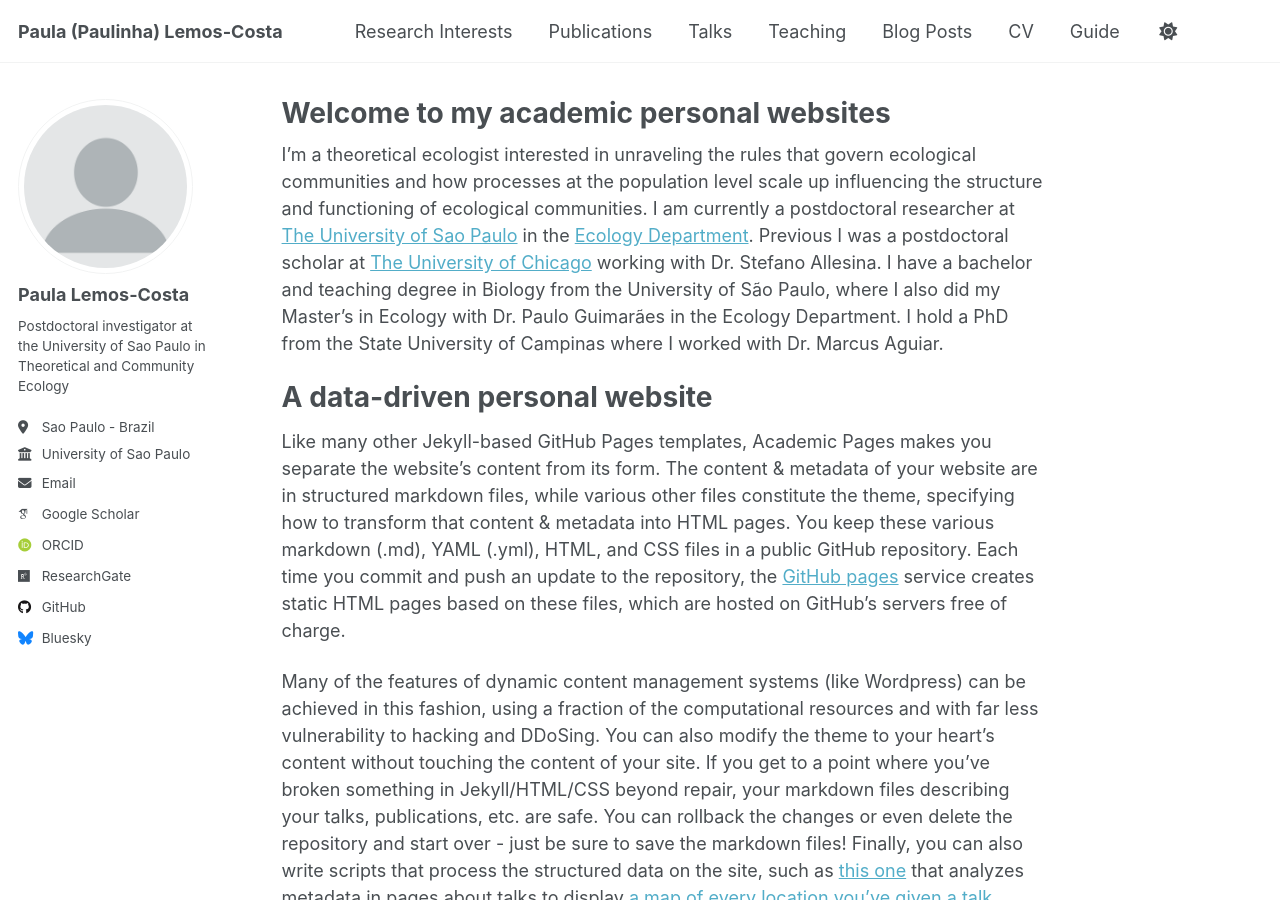
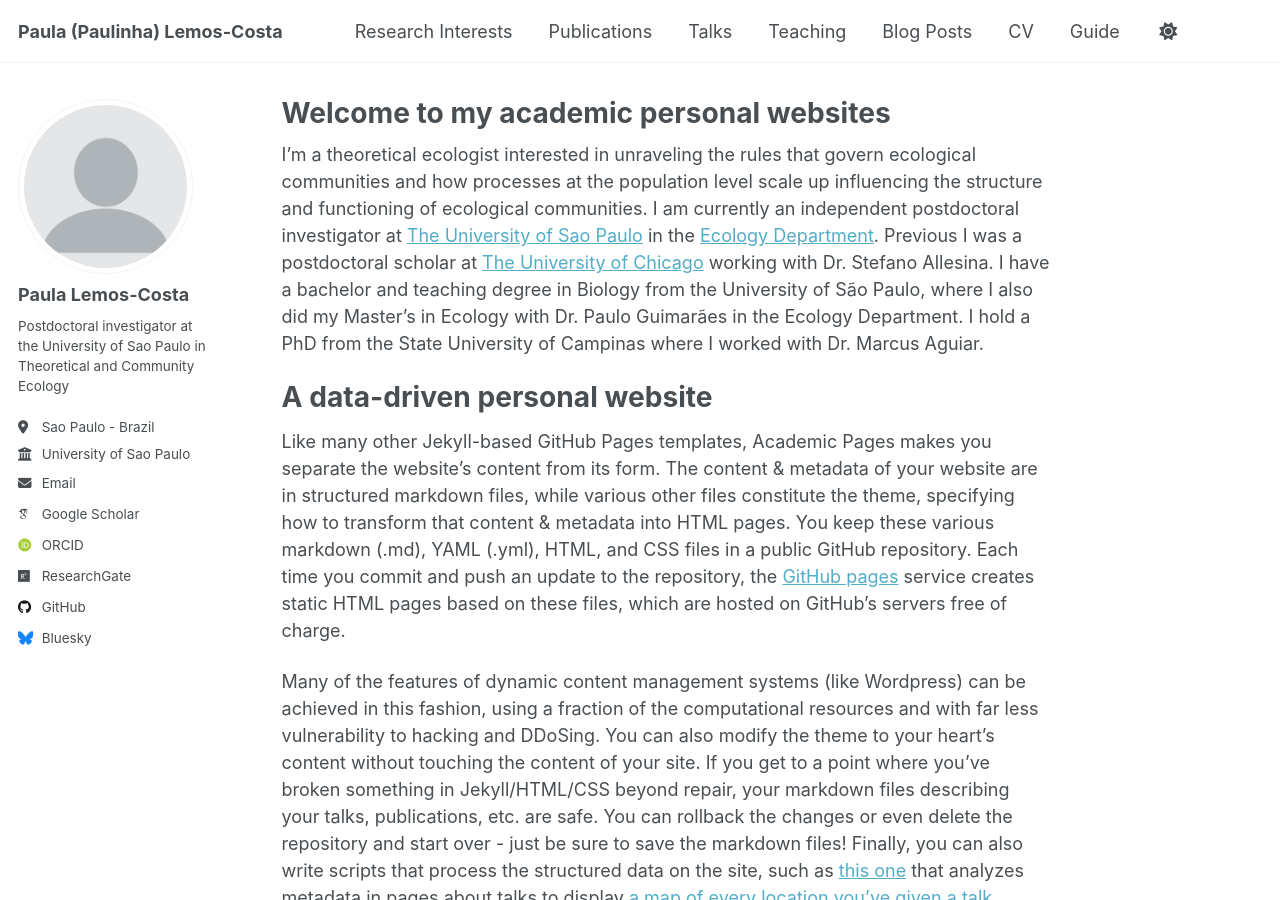
Before and after one commit to paulinhalemos/paulinhalemos.github.io, a Jekyll site: the page built from _pages/about.md, in a window 1280 px wide and 900 px high. Built offline with Jekyll 4.4.1, drawn with Linux system fonts in a browser that asks for light colours; some web fonts are replaced.

Commit message:
updates on website

```diff
--- a/_pages/about.md
+++ b/_pages/about.md
@@ -7,7 +7,7 @@ redirect_from:
   - /about.html
 ---
 
-I'm a theoretical ecologist interested in unraveling the rules that govern ecological communities and how processes at the population level scale up influencing the structure and functioning of ecological communities. I am currently a postdoctoral researcher at [The University of Sao Paulo](www.usp.br) in the [Ecology Department](https://www.ib.usp.br/ecologia.html). Previous I was a postdoctoral scholar at [The University of Chicago](www.uchicago.edu) working with Dr. Stefano Allesina. I have a bachelor and teaching degree in Biology from the University of São Paulo, where I also did my Master's in Ecology with Dr. Paulo Guimarães in the Ecology Department. I hold a PhD from the State University of Campinas where I worked with Dr. Marcus Aguiar.
+I'm a theoretical ecologist interested in unraveling the rules that govern ecological communities and how processes at the population level scale up influencing the structure and functioning of ecological communities. I am currently an independent postdoctoral investigator at [The University of Sao Paulo](www.usp.br) in the [Ecology Department](https://www.ib.usp.br/ecologia.html). Previous I was a postdoctoral scholar at [The University of Chicago](www.uchicago.edu) working with Dr. Stefano Allesina. I have a bachelor and teaching degree in Biology from the University of São Paulo, where I also did my Master's in Ecology with Dr. Paulo Guimarães in the Ecology Department. I hold a PhD from the State University of Campinas where I worked with Dr. Marcus Aguiar.
 
 
 A data-driven personal website
```
Also changed, not shown: 2 other files.
